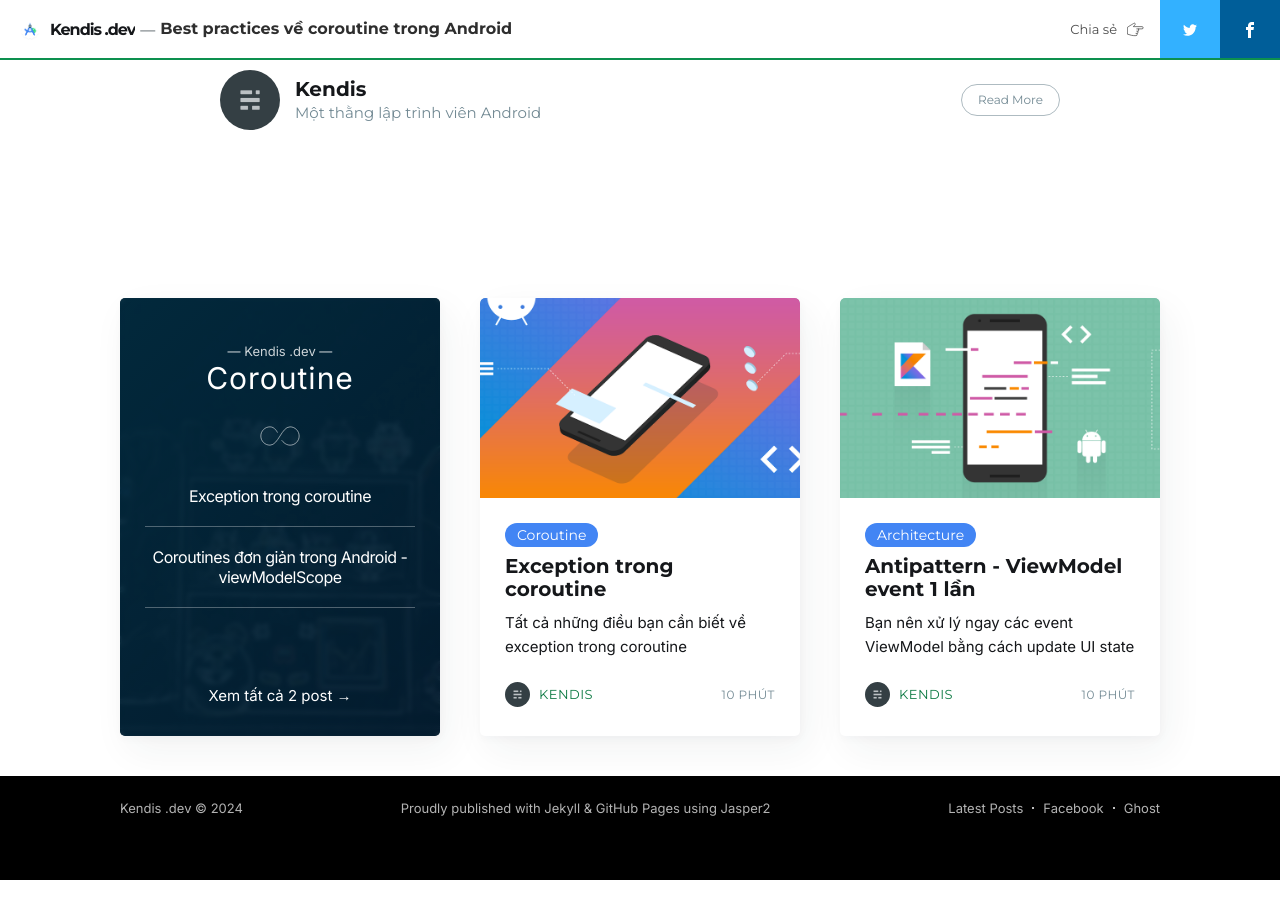
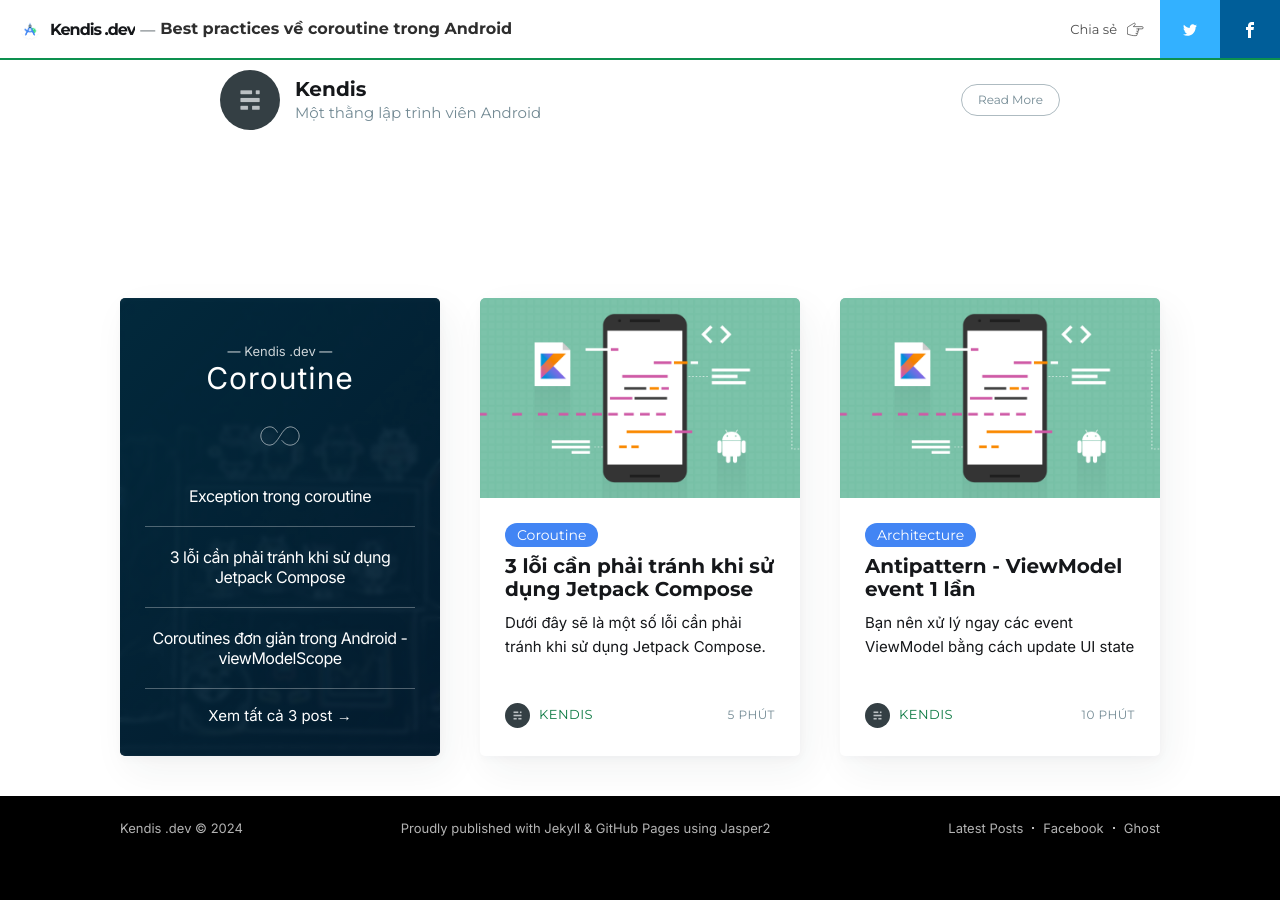
Before and after one commit to kendis1002/android_blog, a Jekyll site: the page built from _posts/2024-01-09-best-practices-for-coroutines-in-android.md, in a window 1280 px wide and 900 px high, scrolled down 11172 px. Built offline with Jekyll 4.4.1, drawn with Linux system fonts in a browser that asks for light colours; nearby versions of some CDN libraries; comment, search, counter and statistics services are not loaded; part of the change alters nothing that is shown.

Commit message:
3 mistakes jetpack compose

````diff
--- a/_data/tags.yml
+++ b/_data/tags.yml
@@ -9,6 +9,10 @@ coroutine:
 hilt:
   name: hilt
   description: Giải pháp Dependency Injection của Jetpack cho Android app.
+  cover: assets/images/blog-cover.jpg
+compose:
+  name: compose
+  description: Các giải pháp khi sử dụng Jetpack Compose cho Android app.
   cover: assets/images/blog-cover.jpg
 speeches:
   name: speeches
--- /dev/null
+++ b/_posts/2024-01-13-3-mistakes-should-avoid-compose.md
@@ -0,0 +1,226 @@
+---
+layout: post
+current: post
+cover: assets/images/viewmodelscope.png
+navigation: True
+title: 3 lỗi cần phải tránh khi sử dụng Jetpack Compose
+date: 2023-12-08 10:18:00
+tags: coroutine
+class: post-template
+subclass: 'post'
+author: kendis
+---
+
+Dưới đây sẽ là một số lỗi cần phải tránh khi sử dụng **Jetpack Compose**.
+
+## Sử dụng scroll state value
+Không nên hard code **Dispatchers** khi tạo **coroutines** mới hoặc gọi với **withContext**.
+
+```kotlin
+@Composable
+fun Mistake1() {
+    val scrollState = rememberScrollState()
+    Column (
+        modifier = Modifier()
+            .fillMaxSize()
+            .verticalScroll(scrollState)
+    ) {
+        for (i in 1..20) {
+            MyListItem(
+                scrolloffset = scrollState.value.toFloat(),
+                modifier = Modifier.fillMaxwidth()
+            )
+        }
+    }
+}
+```
+
+```kotlin
+@Composable
+fun MyListItem(
+    scrollOffset: Float,
+    modifier: Modifier = Modifier()
+) {
+    Text(
+        text = "Scroll item",
+        modifier = modifier
+            .padding (32.dp)
+            .graphicsLayer {
+                translationX = scrollOffset
+            }
+    )
+}
+```
+
+Thực ra đối với ví dụ trên thì sẽ không có thật ngoài thực tế đâu. Khi scroll thì item ```MyListItem``` sẽ di chuyển sang 2 bên.
+Nhưng điều đáng nói ở đây là gì, lúc này, khi kiểm tra LayoutInspector và thực hiện scroll, ta thấy rằng ```MyListItem``` lại bị recomposing liên tục.
+
+![```MyListItem``` bị recomposing liên tục](assets/images/3-mistakes-compose.png "```MyListItem``` bị recomposing liên tục")
+
+Đây là lý do phổ biến mà nhiều người phàn nàn về việc **LazyColumn** hay cả **Scrollable** view bị lag. Và lý do là sử dụng scroll state không đúng.
+
+Quay lại code của chúng ta để tìm hiểu tại sao lại xảy ra vấn đề này và tìm cách giải quyết. Chúng ta đã tạo 1 state và truyền nó sang 1 sub-component là ```MyListItem```. Mỗi lúc scrollState thay đổi thì ```MyListItem``` sẽ thay đổi bởi vì thực ra state truyền vào đã thay đổi rồi nên 1 compose như ```MyListItem``` biết là phải recompose lại.
+
+Để sửa nó thì thay vì truyền scroll offset là 1 Float, chúng ta có thể truyền 1 lambda function, trả về Float và gọi lambda đó ở item. Ở compose cha thì ta sẽ thay state thành lambda luôn.
+
+```kotlin
+@Composable
+fun Mistake1() {
+    val scrollState = rememberScrollState()
+    Column (
+        modifier = Modifier()
+            .fillMaxSize()
+            .verticalScroll(scrollState)
+    ) {
+        for (i in 1..20) {
+            MyListItem(
+                scrolloffset = { scrollState.value.toFloat() },
+                modifier = Modifier.fillMaxwidth()
+            )
+        }
+    }
+}
+```
+
+```kotlin
+@Composable
+fun MyListItem(
+    scrollOffset: () -> Float,
+    modifier: Modifier = Modifier()
+) {
+    Text(
+        text = "Scroll item",
+        modifier = modifier
+            .padding (32.dp)
+            .graphicsLayer {
+                translationX = scrollOffset()
+            }
+    )
+}
+```
+
+Thử lại xem, chúng ta đã không còn thấy các item bị recomposing khi scroll nữa. Lí do mà lambda có thể khắc phục vấn đề này là vì lambda khi được truyền qua các compose là reference, mà reference như thế thì không thay đổi. Mỗi lúc scroll thì lambda sẽ trả về giá trị offset cho ```MyListItem```.
+
+Vậy, mỗi lúc mà bạn sử dụng 1 state trực tiếp ở graphic layer, bạn phải check rằng không có sự recomposing không cần thiết ở đây.
+
+## Sử dụng compose coroutine scope sai cách
+
+Hãy cùng xem xét ví dụ dưới đây:
+
+```kotlin
+@Composable
+fun LoginScreen(
+    viewModel: MainViewModel
+) {
+    val scope = rememberCoroutineScope()
+    Box {
+        Button(
+            onClick = {
+                scope.launch {
+                    viewModel.login()
+                }
+            }
+        ) {
+
+        }
+    }
+}
+```
+
+Và viewModel mà chúng ta gọi tới:
+
+```kotlin
+class MainViewModel: ViewModel() {
+
+    suspend fun login() {
+
+    }
+}
+```
+
+Điều chúng ta có ở đây là gì, một ```rememberCoroutineScope``` cung cấp 1 scope cho event ```onClick``` để gọi function login từ ```viewModel```.
+
+Vấn đề xảy ra ở đây là ```scope``` ở phía LoginScreen là UI Scope, nó có nghĩa là khi mà ta xoay màn hình hay là thay đổi config thì UI sẽ bị cancel, và nó tương ứng với việc login process sẽ luôn luôn bị cancel. Vậy thì thay vì tạo scope ở trong UI, hãy gọi scope ở trong viewModel. Chúng ta có 1 loại scope có sẵn đó là ```viewModelScope```. Vậy thì cách mà chúng ta sẽ sửa nó sẽ là:
+
+```kotlin
+@Composable
+fun LoginScreen(
+    viewModel: MainViewModel
+) {
+    Box {
+        Button(
+            onClick = {
+                viewModel.login()
+            }
+        ) {
+
+        }
+    }
+}
+```
+
+```kotlin
+class MainViewModel: ViewModel() {
+
+    fun login() {
+        viewModelScope.launch {
+
+        }
+    }
+}
+```
+
+> Lưu ý: Chỉ có một vài trường hợp mà ta nên dùng **UI scope**:
+1. Đó là **animation**, các **animation** api thường làm việc với các **suspend function** và **animation** là không phải thứ cần được thực thi ở **viewModel**, chúng có thể thực hiện xong một cách trực tiếp trên UI và đối với **animation** thì người dùng luôn muốn nó đơn giản dừng và khởi tạo lại khi mà xoay màn hình.
+2. Thứ 2 là những thứ liên quan về việc show **snack bar compose**.
+
+## Không dùng các Effect Handler
+
+Trong coroutine chúng ta có hàng tá các **effect handler** khác nhau. Nhưng tôi thường xuyên thấy mọi người làm như thế này:
+
+```kotlin
+@Composable
+fun LoginScreen(
+    isLoggedIn: Boolean,
+    navController: NavController
+) {
+    if(isLoggedIn) {
+        navController.navigate( route: "main_screen")
+    }
+    Box { this: BoxScope
+        // Content
+    }
+}
+```
+
+Họ sẽ có 1 compose state, check nó và sau đó họ thực hiện 1 điều gì nó như ví dụ trên là di chuyển màn hình.
+
+> Bất cứ điều gì bạn làm ở UI mà không phải là **composable function** thì bạn nên wrap chúng lại bằng các **effect handler**.
+
+Với ví dụ bên trên thì ```navController.navigate( route: "main_screen")``` không phải là 1 **composable function**. Trong hầu hết các trường hợp thì nó sẽ không sao nhưng mà đôi khi chúng ta không kiểm soát được lúc là **composable function** sẽ được recomposing nên sẽ có thể gây ra nhiều bug khá là kì cục bởi các side effects. Nên tốt nhất là cứ wrap chúng bằng **effect handler**.
+
+Đây là đoạn code sau khi đã chỉnh sửa:
+
+```kotlin
+@Composable
+fun LoginScreen(
+    isLoggedIn: Boolean,
+    navController: NavController
+) {
+    LaunchEffect(key1 = isLoggedIn) {
+        if(isLoggedIn) {
+            navController.navigate( route: "main_screen")
+        }
+    }
+
+    Box { this: BoxScope
+        // Content
+    }
+}
+```
+
+## Kết luận
+
+Và trên tôi đã đề cập tới 3 lỗi mà mọi người thường hay mắc phải khi sử dụng **Jetpack Compose**. Trong quá trình làm việc, tôi sẽ cập nhật thêm về bài viết này.
+
+Cảm ơn các bạn đã theo dõi.
````
Also changed, not shown: assets/images/3-mistakes-compose.png (added).
